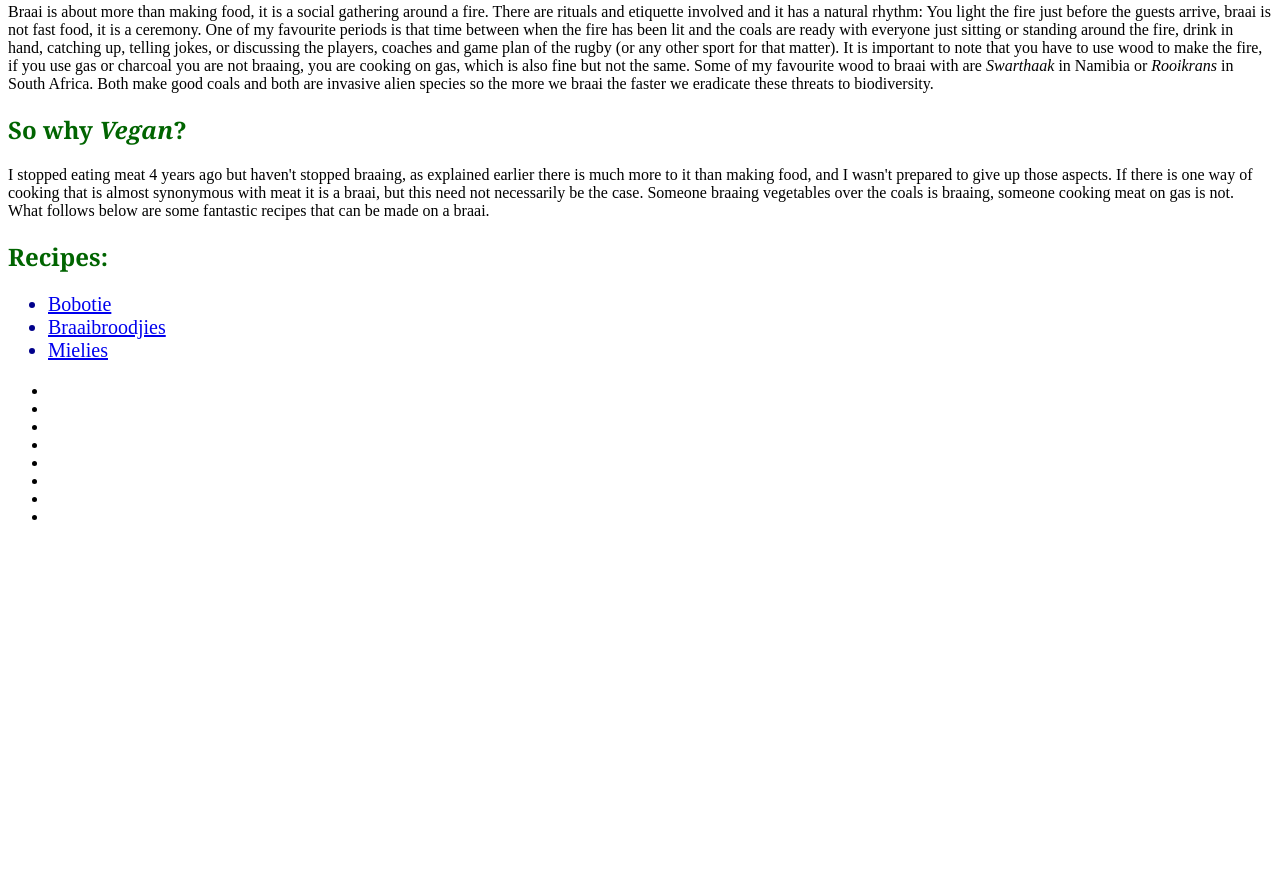
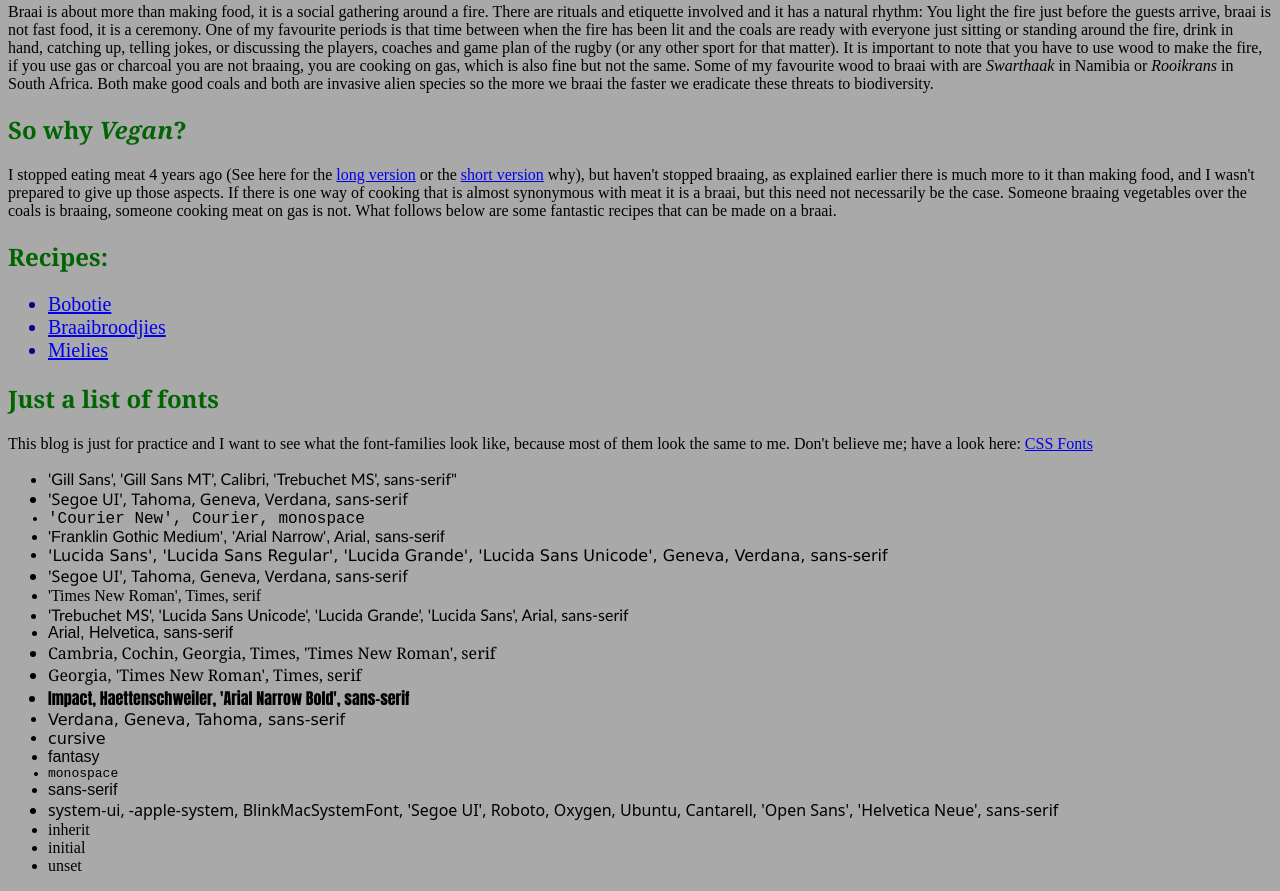
Before and after one commit to FrancoisJMalan/odin-recipes, a plain HTML site: page index.html in a window 1280 px wide. Shown: the part 514-1405 px from the top of the page. Before the commit the page ends 1056 px from the top, so only its background shows below. Drawn offline with Linux system fonts and the light colour scheme.

Commit message:
Just some random colour changes. playing around with CSS

```diff
--- a/index.html
+++ b/index.html
@@ -8,9 +8,9 @@
     <link rel = "stylesheet" href = "style.css">
 </head>
 <body>
-    <h1 class = "title">Francois' Amazing Vegan Braai Blog</h1>
+    <h1>Francois' Amazing Vegan Braai Blog</h1>
     <img src = "img/campfire.gif" alt = "Campfire">
-    <h2 class = "heading">Why Braai and why Vegan?</h2>
+    <h2>Why Braai and why Vegan?</h2>
     <p>Braai is about more than making food, it is a social gathering
         around a fire. There are rituals and etiquette involved and it
         has a natural rhythm: You light the fire just before the guests
@@ -28,8 +28,11 @@
         alien species so the more we braai the faster we eradicate
         these threats to biodiversity.
     </p>
-    <h2 class = "heading">So why <em>Vegan</em>?</h2>
-    <p>I stopped eating meat 4 years ago but haven't stopped braaing,
+    <h2>So why <em>Vegan</em>?</h2>
+    <p>I stopped eating meat 4 years ago (See here for the
+        <a href= https://vimeo.com/209647801 target = "_blank" rel = "noopener noreferrer">long version</a>
+        or the <a href = "https://www.instagram.com/reel/CbC67TvKA6-/?hl=en" target = "_blank" rel = "noopener noreferrer">short version</a> why),
+        but haven't stopped braaing,
         as explained earlier there is much more to it than making food,
         and I wasn't prepared to give up those aspects. If there is one
         way of cooking that is almost synonymous with meat it is a
@@ -38,21 +41,38 @@
         meat on gas is not. What follows below are some fantastic
         recipes that can be made on a braai.
     </p>
-    <h2 class = "heading">Recipes:</h2>
+    <h2>Recipes:</h2>
     <ul class = "list">
-        <li><a href="recipes/bobotie.html" target = "_blank" rel = "noopener noreferrer">Bobotie</a></li>
-        <li><a href="recipes/braaibroodjie.html" target = "_blank" rel = "noopener noreferrer">Braaibroodjies</a></li>
-        <li><a href="recipes/mielies.html" target = "_blank" rel = "noopener noreferrer">Mielies</a></li>
+        <li><a href="recipes/bobotie.html">Bobotie</a></li>
+        <li><a href="recipes/braaibroodjie.html">Braaibroodjies</a></li>
+        <li><a href="recipes/mielies.html">Mielies</a></li>
     </ul>
+    <h2>Just a list of fonts</h2>
+    <p>This blog is just for practice and I want to see what the
+        font-families look like, because most of them look the same to
+        me. Don't believe me; have a look here: <a href = "https://www.w3schools.com/css/css_font.asp" target = "_blank" rel = "noopener noreferrer">CSS Fonts</a></p>
     <ul>
-        <li></li>
-        <li></li>
-        <li></li>
-        <li></li>
-        <li></li>
-        <li></li>
-        <li></li>
-        <li></li>
+        <li style = "font-family:'Gill Sans', 'Gill Sans MT', Calibri, 'Trebuchet MS', sans-serif" >'Gill Sans', 'Gill Sans MT', Calibri, 'Trebuchet MS', sans-serif"</li>
+        <li style = "font-family:'Segoe UI', Tahoma, Geneva, Verdana, sans-serif;">'Segoe UI', Tahoma, Geneva, Verdana, sans-serif</li>
+        <li style = "font-family:'Courier New', Courier, monospace ;">'Courier New', Courier, monospace</li>
+        <li style = "font-family:'Franklin Gothic Medium', 'Arial Narrow', Arial, sans-serif ;">'Franklin Gothic Medium', 'Arial Narrow', Arial, sans-serif</li>
+        <li style = "font-family:'Lucida Sans', 'Lucida Sans Regular', 'Lucida Grande', 'Lucida Sans Unicode', Geneva, Verdana, sans-serif ;">'Lucida Sans', 'Lucida Sans Regular', 'Lucida Grande', 'Lucida Sans Unicode', Geneva, Verdana, sans-serif</li>
+        <li style = "font-family:'Segoe UI', Tahoma, Geneva, Verdana, sans-serif ;">'Segoe UI', Tahoma, Geneva, Verdana, sans-serif</li>
+        <li style = "font-family:'Times New Roman', Times, serif ;">'Times New Roman', Times, serif</li>
+        <li style = "font-family:'Trebuchet MS', 'Lucida Sans Unicode', 'Lucida Grande', 'Lucida Sans', Arial, sans-serif ;">'Trebuchet MS', 'Lucida Sans Unicode', 'Lucida Grande', 'Lucida Sans', Arial, sans-serif</li>
+        <li style = "font-family:Arial, Helvetica, sans-serif ;">Arial, Helvetica, sans-serif</li>
+        <li style = "font-family:Cambria, Cochin, Georgia, Times, 'Times New Roman', serif ;">Cambria, Cochin, Georgia, Times, 'Times New Roman', serif</li>
+        <li style = "font-family:Georgia, 'Times New Roman', Times, serif ;">Georgia, 'Times New Roman', Times, serif</li>
+        <li style = "font-family:Impact, Haettenschweiler, 'Arial Narrow Bold', sans-serif ;">Impact, Haettenschweiler, 'Arial Narrow Bold', sans-serif</li>
+        <li style = "font-family:Verdana, Geneva, Tahoma, sans-serif ;">Verdana, Geneva, Tahoma, sans-serif</li>
+        <li style = "font-family:cursive ;">cursive</li>
+        <li style = "font-family:fantasy ;">fantasy</li>
+        <li style = "font-family:monospace ;">monospace</li>
+        <li style = "font-family:sans-serif ;">sans-serif</li>
+        <li style = "font-family:system-ui, -apple-system, BlinkMacSystemFont, 'Segoe UI', Roboto, Oxygen, Ubuntu, Cantarell, 'Open Sans', 'Helvetica Neue', sans-serif ;">system-ui, -apple-system, BlinkMacSystemFont, 'Segoe UI', Roboto, Oxygen, Ubuntu, Cantarell, 'Open Sans', 'Helvetica Neue', sans-serif</li>
+        <li style = "font-family:inherit ;">inherit</li>
+        <li style = "font-family:initial ;">initial</li>
+        <li style = "font-family:unset ;">unset</li>
     </ul>
 </body>
 </html>
--- a/style.css
+++ b/style.css
@@ -1,4 +1,4 @@
-.title {
+h1 {
     color: orange;
     background-color: black;
     font-family: cursive;
@@ -6,7 +6,9 @@
     font-weight: 400;
 }
 
-.heading {
+body {background-color: darkgray;}
+
+h2 {
     color: darkgreen;
     font-family: Georgia, 'Times New Roman', Times, serif;
 }
@@ -19,4 +21,5 @@
 .recipe {
     color: green;
     background-color: yellow;
+    font-size: 30px;
 }
```
Also changed, not shown: recipes/bobotie.html (+2 -0 lines), recipes/braaibroodjie.html (+2 -0 lines), recipes/mielies.html (+2 -0 lines).
